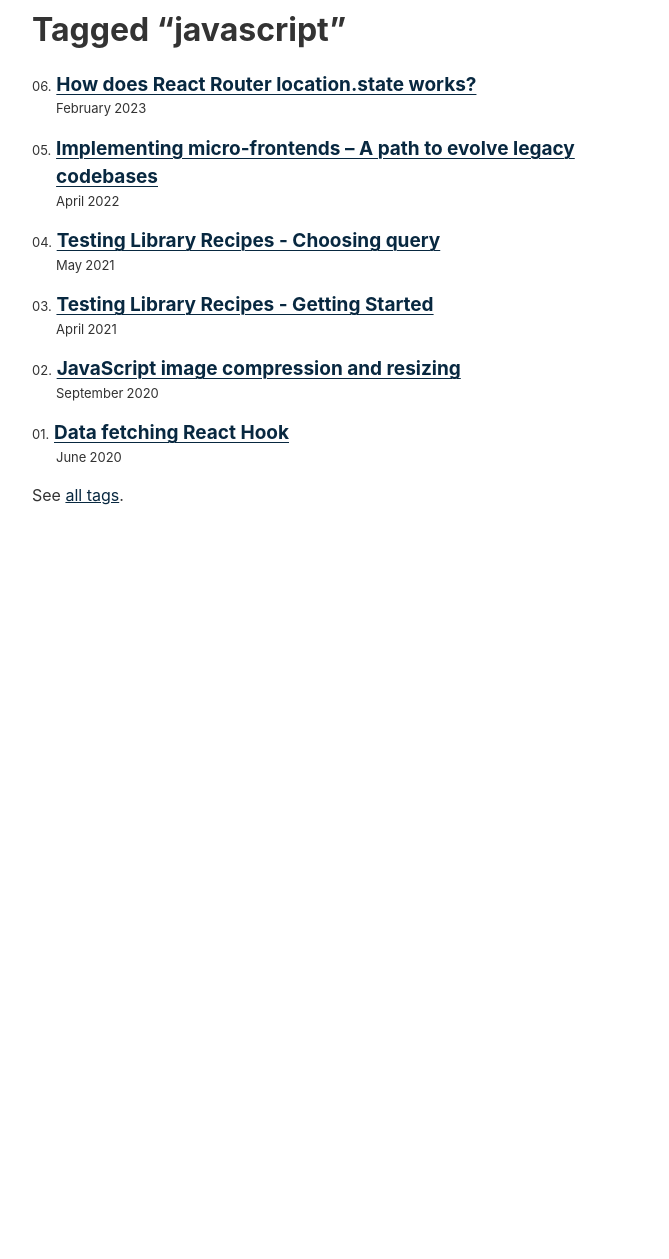
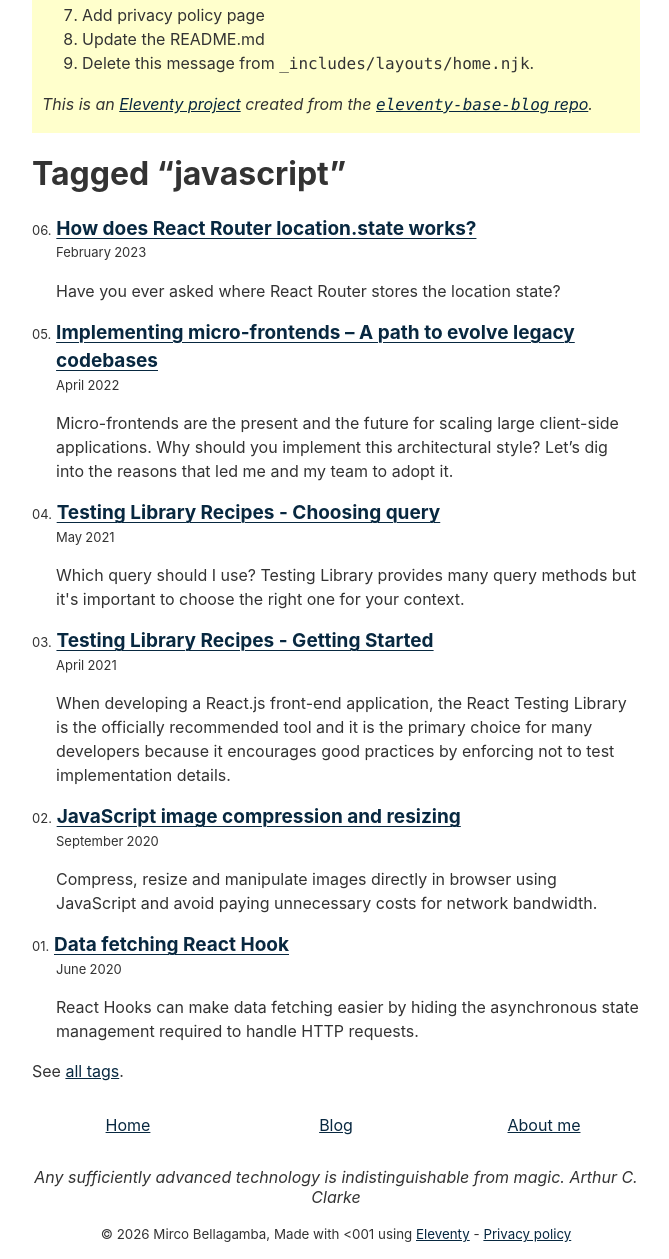
Before and after one commit to mbellagamba/mircobellagamba.com, an Eleventy site: page content/tags.njk in a window 1280 px wide. Shown: the part 256-1515 px from the top of the page, without its empty margins (304-973 px from the left). Before the commit the page ends 800 px from the top, so only its background shows below. Built offline with nearby package versions, Linux system fonts and the light colour scheme; Eleventy itself is replaced by a stand-in of ours; files that its build step writes are made by us from their sources.

Commit message:
Improve styles

```diff
--- a/_data/metadata.js
+++ b/_data/metadata.js
@@ -15,4 +15,5 @@ module.exports = {
       dev: `mbellagamba`,
     },
 	},
+	now: () => new Date(),
 };
--- a/_includes/layouts/base.njk
+++ b/_includes/layouts/base.njk
@@ -52,7 +52,23 @@
 			{{ content | safe }}
 		</main>
 
-		<footer></footer>
+		<footer class="footer">
+			<div class="footer__links">
+				<a href="/">Home</a>
+				<a href="/blog/">Blog</a>
+				<a href="/about/">About me</a>
+			</div>
+			<blockquote class="footer__blockquote">
+				Any sufficiently advanced technology is indistinguishable from magic.
+        Arthur C. Clarke
+			</blockquote>
+			<small>
+				© {{ metadata.now().getFullYear() }} {{ metadata.author.name }},
+				Made with <span title="<3" aria-label="love">&lt;001</span>
+				using <a href="https://11ty.dev">Eleventy</a> -
+				<a href="/privacy">Privacy policy</a>
+			</small>
+		</footer>
 
 		<!-- Current page: {{ page.url | htmlBaseUrl }} -->
 	</body>
--- a/_includes/layouts/home.njk
+++ b/_includes/layouts/home.njk
@@ -7,6 +7,12 @@ layout: layouts/base.njk
 	<ol>
 		<li>Edit the <code>_data/metadata.js</code> with your blog’s information.</li>
 		<li>(Optional) Edit <code>eleventy.config.js</code> with your <a href="https://www.11ty.dev/docs/config/">configuration preferences</a>.</li>
+		<li>Add analytics</li>
+		<li>Add SEO metadata</li>
+		<li>Add main tags in home</li>
+		<li>Add works</li>
+		<li>Add privacy policy page</li>
+		<li>Update the README.md</li>
 		<li>Delete this message from <code>_includes/layouts/home.njk</code>.</li>
 	</ol>
 	<p><em>This is an <a href="https://www.11ty.dev/">Eleventy project</a> created from the <a href="https://github.com/11ty/eleventy-base-blog"><code>eleventy-base-blog</code> repo</a>.</em></p>
--- a/_includes/postslist.njk
+++ b/_includes/postslist.njk
@@ -3,6 +3,7 @@
 	<li class="postlist-item{% if post.url == url %} postlist-item-active{% endif %}">
 		<a href="{{ post.url }}" class="postlist-link">{% if post.data.title %}{{ post.data.title }}{% else %}<code>{{ post.url }}</code>{% endif %}</a>
 		<time class="postlist-date" datetime="{{ post.date | htmlDateString }}">{{ post.date | readableDate("LLLL yyyy") }}</time>
+		<p>{{ post.data.description }}</p>
 	</li>
 {% endfor %}
 </ol>
--- a/public/css/connect.css
+++ b/public/css/connect.css
@@ -2,6 +2,7 @@
   display: flex;
   flex-direction: column;
   text-align: center;
+  gap: 0.5rem;
 }
 
 .connect {
--- a/public/css/index.css
+++ b/public/css/index.css
@@ -179,6 +179,27 @@ header {
 	text-decoration: underline;
 }
 
+/* Footer */
+footer {
+	padding: 1rem;
+}
+
+.footer {
+	text-align: center;
+}
+
+.footer__links {
+  display: grid;
+  grid-template-columns: repeat(3, 1fr);
+  gap: 1rem;
+  margin-bottom: 2rem;
+}
+
+.footer__blockquote {
+	font-style: italic;
+	margin: 1rem 0;
+}
+
 /* Posts list */
 .postlist {
 	list-style: none;
@@ -289,9 +310,16 @@ img {
 } */
 
 .section__title {
-  font-size: 4rem;
+  font-size: 3rem;
   font-weight: 500;
   margin-bottom: -1.5rem;
+	overflow-wrap: break-word;
+}
+
+@media screen and (min-width: 768px) {
+	.section__title {
+		font-size: 4rem;
+	}
 }
 
 .section__card {
```
Also changed, not shown: public/css/experience.css (+22 -1 lines).
